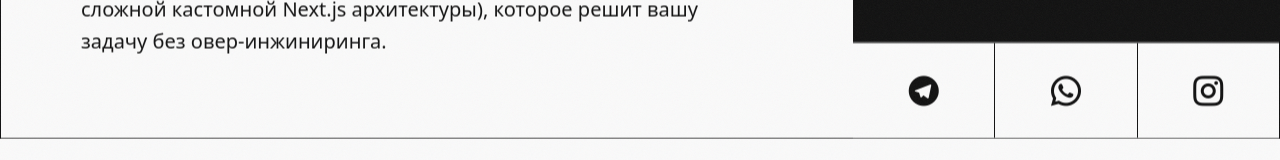
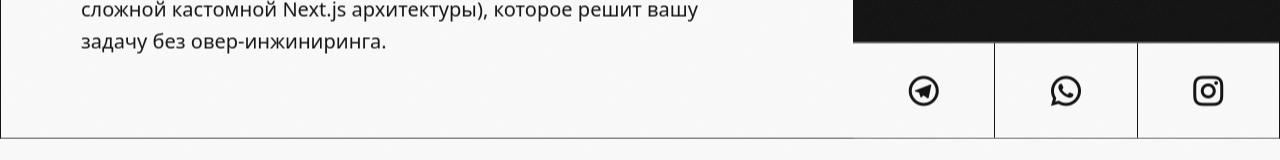
Before and after one commit to abzalt1/abzalt1.github.io, a Next.js app: page / in a window 1280 px wide. Shown: the part 632-792 px from the top of the page. Built offline with nearby package versions, Linux system fonts and the light colour scheme.

Commit message:
fix: change telegram icon to line style

```diff
--- a/src/components/Hero.tsx
+++ b/src/components/Hero.tsx
@@ -93,7 +93,7 @@ export default function Hero() {
 
   <div className="flex border-t-grid md:border-b-grid h-24">
   <a href="https://t.me/abzalt1?text=Здравствуйте!%20Хочу%20обсудить%20разработку%20проекта" onClick={() => window.fbq?.('track', 'Contact')} target="_blank" className="flex-1 flex justify-center items-center border-r-grid hover:bg-black hover:text-white transition-colors" rel="noopener noreferrer" title="Telegram">
-  <i className="ri-telegram-fill text-4xl"></i>
+  <i className="ri-telegram-line text-4xl"></i>
   </a>
   <a href="https://wa.me/77081901222?text=Здравствуйте!%20Хочу%20обсудить%20разработку%20проекта" onClick={() => window.fbq?.('track', 'Contact')} target="_blank" className="flex-1 flex justify-center items-center border-r-grid hover:bg-[#25D366] hover:text-white transition-colors" rel="noopener noreferrer" title="WhatsApp">
   <i className="ri-whatsapp-line text-4xl"></i>
```
